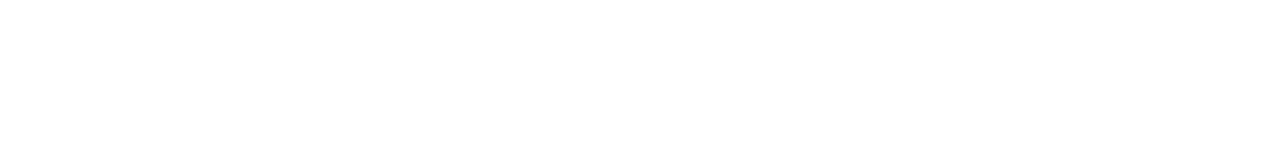
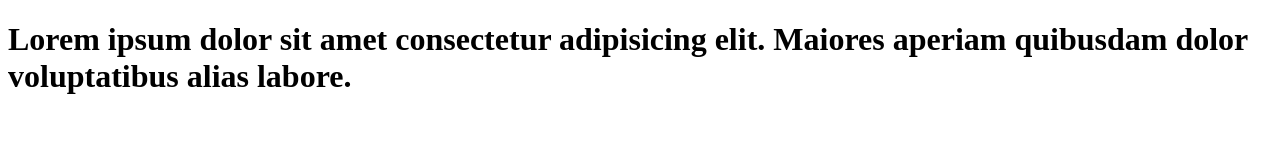
Before and after one commit to maab2b/lesson-6, a plain HTML site: page index.html in a window 1280 px wide. Drawn offline with Linux system fonts and the light colour scheme.

Commit message:
commit 4

```diff
--- a/index.html
+++ b/index.html
@@ -6,6 +6,6 @@
     <title>Document</title>
 </head>
 <body>
-
+    <h1>Lorem ipsum dolor sit amet consectetur adipisicing elit. Maiores aperiam quibusdam dolor voluptatibus alias labore.</h1>
 </body>
 </html>
```
